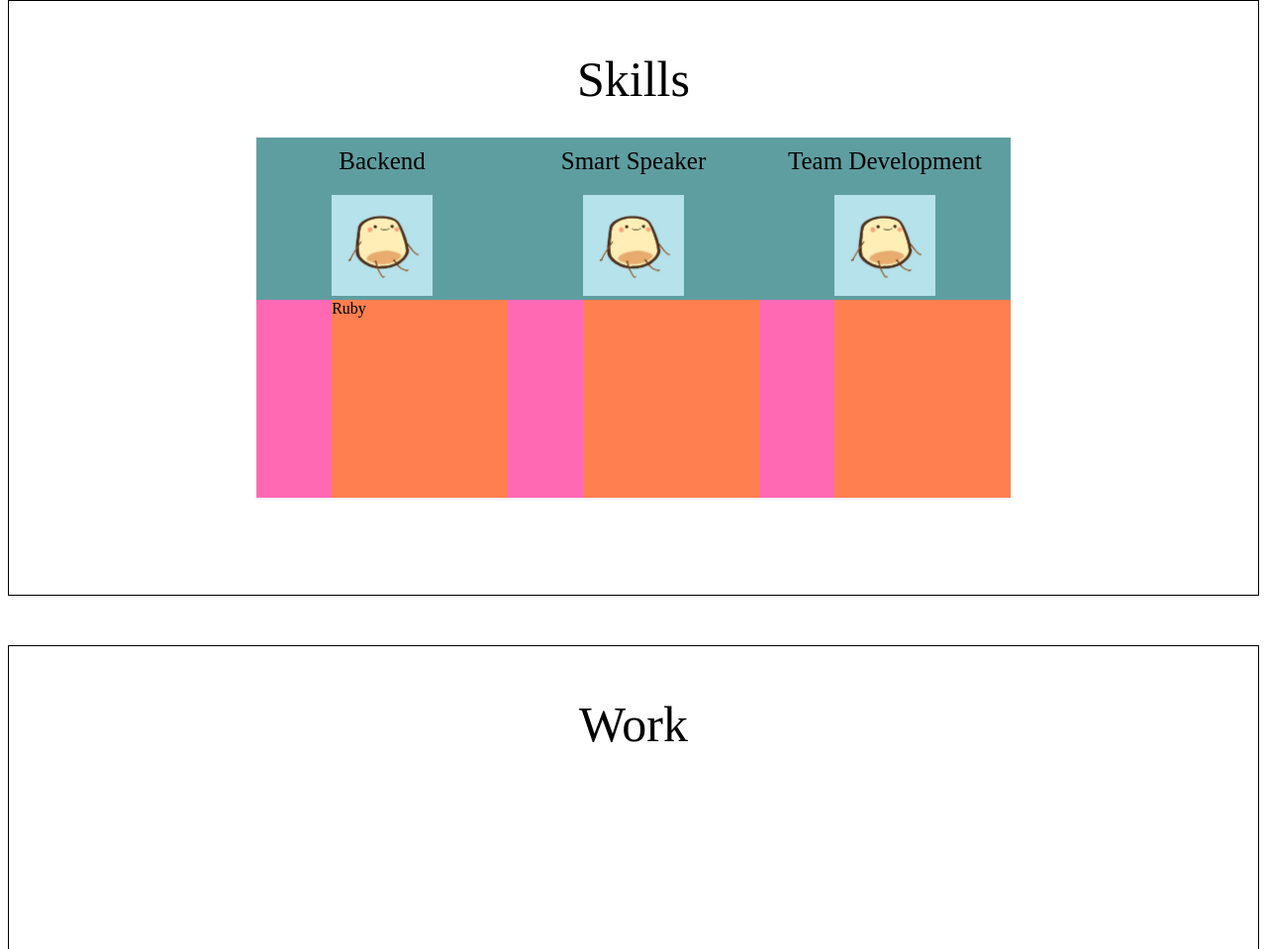
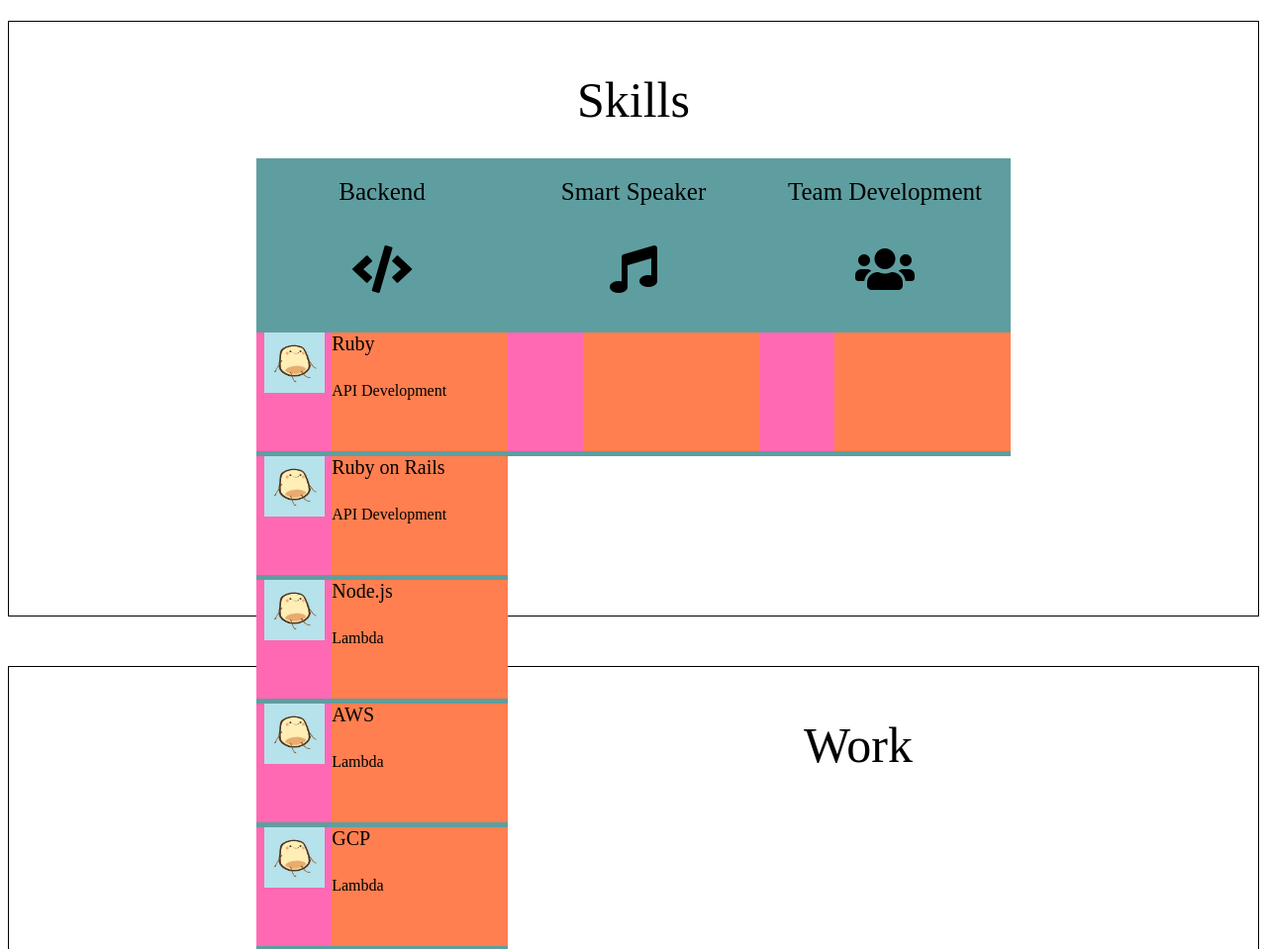
Before and after one commit to ayacai115/portfolio, a plain HTML site: page index.html in a window 1280 px wide. Shown: the part 982-1941 px from the top of the page at 99% size. Drawn offline with Linux system fonts and the light colour scheme.

Commit message:
font-awesomeを導入

```diff
--- a/index.css
+++ b/index.css
@@ -2,12 +2,19 @@ body {
     text-align: center;
 }
 
-#title {
-    margin: 40px auto;
+#jumbotron {
+    margin: 40px auto 100px;
+    width: 70%;
 }
 
-#title p {
-    font-size: 80px;
+#jumbotron h1 {
+    font-size: 60px;
+    font-weight: normal;
+}
+
+#jumbotron h2 {
+    font-size: 20px;
+    font-weight: normal;
 }
 
 #nav {
@@ -76,29 +83,26 @@ body {
     float: left;
     width: calc(100% / 3);
     min-height: 300px;
-    margin-bottom: 20px;
+    margin-bottom: 30px;
     background-color: cadetblue;
 }
 
 .skill-category-title {
     font-size: 25px;
-    margin-bottom: 10px;
-    padding: 10px;
+    padding: 20px;
 }
 
 .skill-category-icon {
     width: 100%;
+    padding: 20px 0px 40px;
     /*background-color: darkred;*/
-}
-
-.skill-category-icon img {
-    width: 40%;
 }
 
 /* -card */
 .skill-card {
-    height: 200px;
+    height: 120px;
     width: 100%;
+    margin-bottom: 5px;
     background-color: antiquewhite;
 }
 
@@ -107,6 +111,10 @@ body {
     height: 100%;
     width: 30%;
     background-color: hotpink;
+}
+
+.skill-icon img {
+    width: 80%;
 }
 
 .skill-content-wrapper {
@@ -119,19 +127,22 @@ body {
 .skill-title {
     text-align: left;
     height: 50px;
+    font-size: 20px;
 
 }
 
-.skill-title p {
-    font-size: 20px;
+.skill-detail {
+    text-align: left
 }
 
 /* contact */
 
 #contact-wrapper {
+    width: 50%;
+    margin: auto;
     padding: 0px 200px;
     min-height: 200px;
-    background-color: aquamarine;
+    /*background-color: aquamarine;*/
 }
 
 .contact-item {
--- a/index.html
+++ b/index.html
@@ -1,14 +1,18 @@
 <!DOCTYPE html>
+<html lang="ja">
 <!--utf-8指定が必要-->
 <html>
 <head>
+    <meta charset="utf-8"/>
     <title>AYA OKI</title>
     <link rel="stylesheet" href="index.css">
+    <link rel="stylesheet" href="https://use.fontawesome.com/releases/v5.8.2/css/all.css" integrity="sha384-oS3vJWv+0UjzBfQzYUhtDYW+Pj2yciDJxpsK1OYPAYjqT085Qq/1cq5FLXAZQ7Ay" crossorigin="anonymous">
 </head>
 <body>
 
-<div id="title">
-    <p>AYA OKI</p>
+<div id="jumbotron">
+    <h1>AYA OKI</h1>
+    <h2>I'm a Tokyo based backend developer focused on crafting clean & user-friendly experiences.</h2>
 </div>
 
 <table id="nav">
@@ -37,25 +41,71 @@
         <!--Backend-->
         <div class="skill-category-wrapper">
             <div class="skill-category-title">Backend</div>
-            <div class="skill-category-icon"><img src="./img/profile.jpg"></div>
+            <div class="skill-category-icon"><i class="fas fa-code fa-3x"></i></div>
             <div class="skill-cards-wrapper">
                 <div class="skill-card">
-                    <div class="skill-icon"></div>
+                    <div class="skill-icon"><img src="./img/profile.jpg"></div>
                     <div class="skill-content-wrapper">
                         <div class="skill-title">
                             Ruby
                         </div>
                         <div class="skill-detail">
+                            API Development
                         </div>
                     </div>
                 </div>
+                <div class="skill-card">
+                    <div class="skill-icon"><img src="./img/profile.jpg"></div>
+                    <div class="skill-content-wrapper">
+                        <div class="skill-title">
+                            Ruby on Rails
+                        </div>
+                        <div class="skill-detail">
+                            API Development
+                        </div>
+                    </div>
+                </div>
+                <div class="skill-card">
+                    <div class="skill-icon"><img src="./img/profile.jpg"></div>
+                    <div class="skill-content-wrapper">
+                        <div class="skill-title">
+                            Node.js
+                        </div>
+                        <div class="skill-detail">
+                            Lambda
+                        </div>
+                    </div>
+                </div>
+                <div class="skill-card">
+                    <div class="skill-icon"><img src="./img/profile.jpg"></div>
+                    <div class="skill-content-wrapper">
+                        <div class="skill-title">
+                            AWS
+                        </div>
+                        <div class="skill-detail">
+                            Lambda
+                        </div>
+                    </div>
+                </div>
+                <div class="skill-card">
+                    <div class="skill-icon"><img src="./img/profile.jpg"></div>
+                    <div class="skill-content-wrapper">
+                        <div class="skill-title">
+                            GCP
+                        </div>
+                        <div class="skill-detail">
+                            Lambda
+                        </div>
+                    </div>
+                </div>
+
             </div>
         </div>
 
         <!--Smart Speaker-->
         <div class="skill-category-wrapper">
             <div class="skill-category-title">Smart Speaker</div>
-            <div class="skill-category-icon"><img src="./img/profile.jpg"></div>
+            <div class="skill-category-icon"><i class="fas fa-music fa-3x"></i></div>
             <div class="skill-cards-wrapper">
                 <div class="skill-card">
                     <div class="skill-icon"></div>
@@ -72,7 +122,7 @@
         <!--Team Development-->
         <div class="skill-category-wrapper">
             <div class="skill-category-title">Team Development</div>
-            <div class="skill-category-icon"><img src="./img/profile.jpg"></div>
+            <div class="skill-category-icon"><i class="fas fa-users fa-3x"></i></div>
             <div class="skill-cards-wrapper">
                 <div class="skill-card">
                     <div class="skill-icon"></div>
@@ -95,9 +145,9 @@
 <div class="section">
     <div class="section-title">Contact</div>
     <div id="contact-wrapper">
-        <div class="contact-item"><a href="countrylife.uk@gmail.com">email</a></div>
-        <div class="contact-item"><a href="https://twitter.com/ayacai115">Twitter</a></div>
-        <div class="contact-item"><a href="https://github.com/ayacai115">Github</a></div>
+        <div class="contact-item"><a href="countrylife.uk@gmail.com"><i class="fas fa-envelope fa-3x"></i></a></div>
+        <div class="contact-item"><a href="https://twitter.com/ayacai115"><i class="fab fa-twitter fa-3x"></i></a></div>
+        <div class="contact-item"><a href="https://github.com/ayacai115"><i class="fab fa-github fa-3x"></i></a></div>
     </div>
 </div>
 
```
